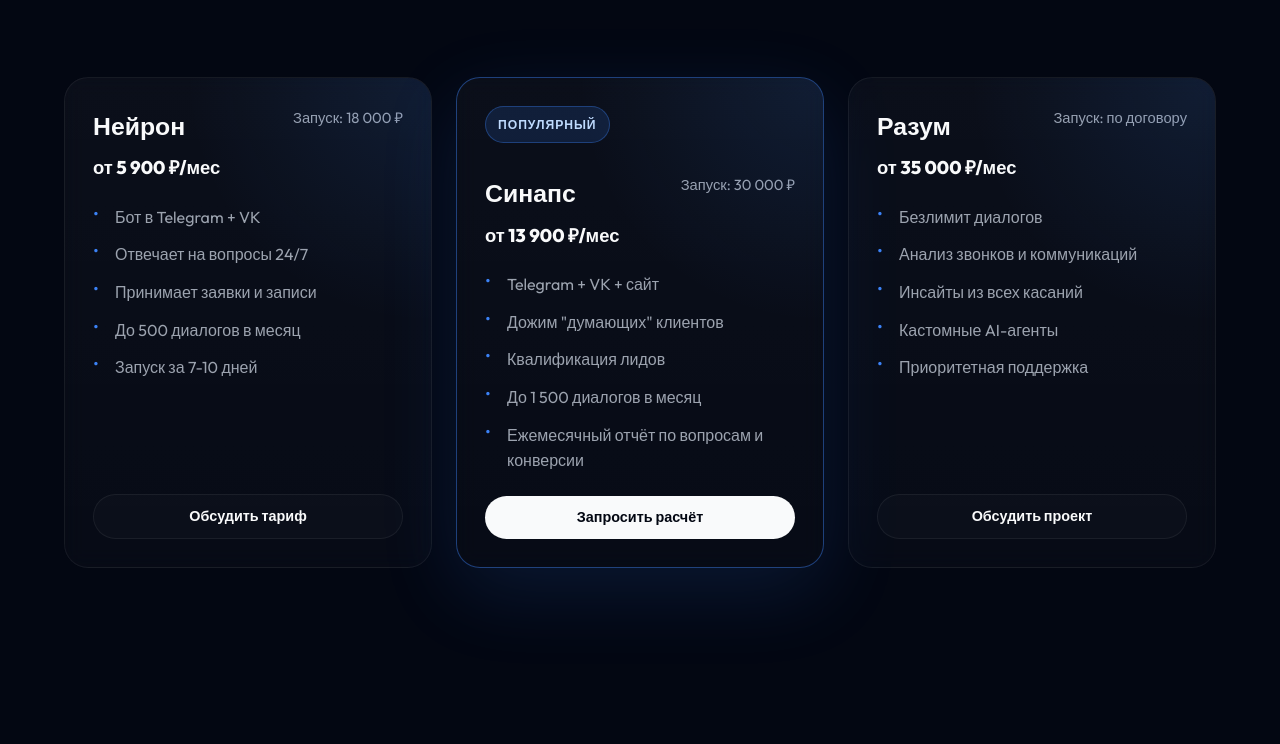
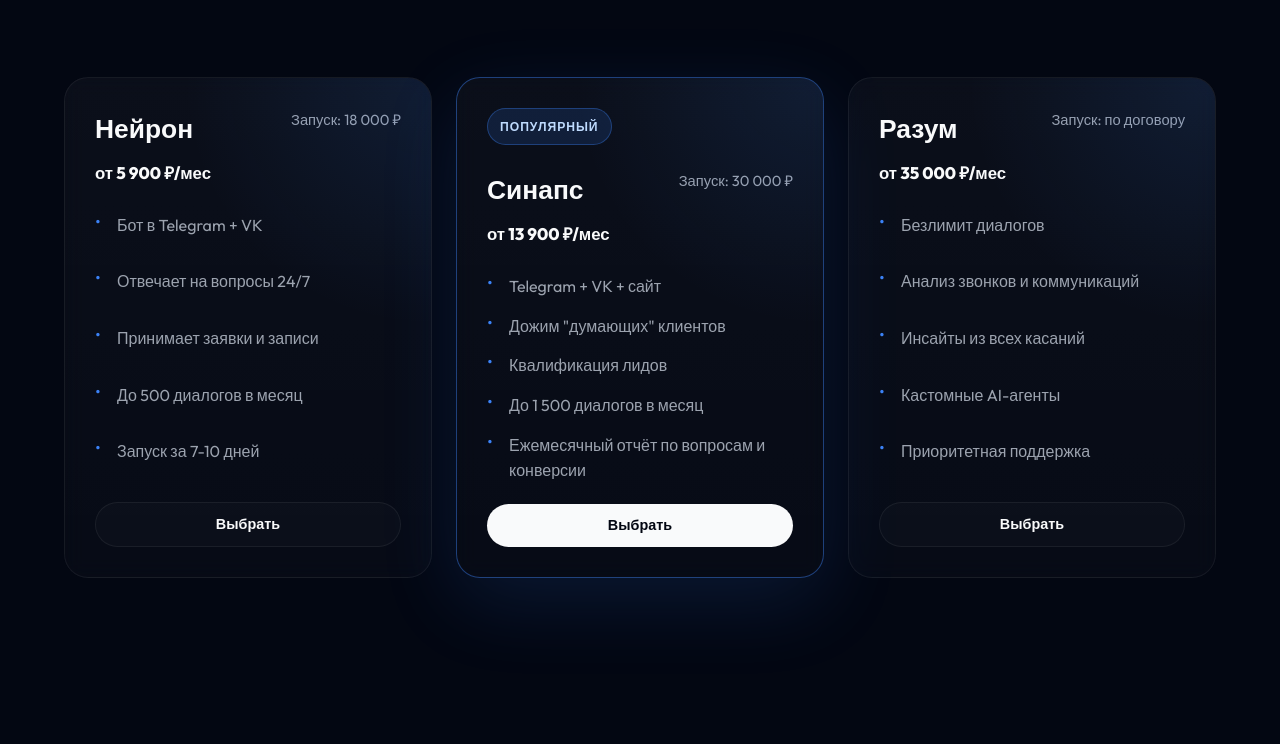
Before and after one commit to Nodum-TEACH/Nodum_site, a plain HTML site: page index.html in a window 1280 px wide. Shown: the part 1416-2160 px from the top of the page. Drawn offline with nearby package versions, Linux system fonts and the light colour scheme.

Commit message:
Tidy pricing section copy and layout

```diff
--- a/index.html
+++ b/index.html
@@ -19,7 +19,7 @@
         <div class="logo">Nodum<span class="dot">.tech</span></div>
         <div class="nav-links">
             <a href="#" target="_blank" class="nav-link"><i class="fa-brands fa-github"></i> GitHub</a>
-            <a href="#" target="_blank" class="btn btn-outline btn-sm">Обсудить проект</a>
+            <a href="#pricing" class="btn btn-outline btn-sm">Выбрать тариф</a>
         </div>
     </nav>
 
@@ -91,7 +91,7 @@
                     <li>До 500 диалогов в месяц</li>
                     <li>Запуск за 7-10 дней</li>
                 </ul>
-                <a href="#chat" class="btn btn-secondary btn-sm pricing-btn">Обсудить тариф</a>
+                <a href="#chat" class="btn btn-secondary btn-sm pricing-btn">Выбрать</a>
             </article>
 
             <article class="pricing-card pricing-card-featured fade-in-up" style="transition-delay: 0.1s">
@@ -110,7 +110,7 @@
                     <li>До 1 500 диалогов в месяц</li>
                     <li>Ежемесячный отчёт по вопросам и конверсии</li>
                 </ul>
-                <a href="#chat" class="btn btn-primary btn-sm pricing-btn">Запросить расчёт</a>
+                <a href="#chat" class="btn btn-primary btn-sm pricing-btn">Выбрать</a>
             </article>
 
             <article class="pricing-card fade-in-up" style="transition-delay: 0.2s">
@@ -128,7 +128,7 @@
                     <li>Кастомные AI-агенты</li>
                     <li>Приоритетная поддержка</li>
                 </ul>
-                <a href="#chat" class="btn btn-secondary btn-sm pricing-btn">Обсудить проект</a>
+                <a href="#chat" class="btn btn-secondary btn-sm pricing-btn">Выбрать</a>
             </article>
         </div>
     </section>
--- a/style.css
+++ b/style.css
@@ -451,13 +451,14 @@ body {
     background: linear-gradient(180deg, rgba(255, 255, 255, 0.035), rgba(255, 255, 255, 0.02));
     border: 1px solid var(--card-border);
     border-radius: var(--radius-lg);
-    padding: 28px;
+    padding: 30px;
     backdrop-filter: blur(10px);
     position: relative;
     overflow: hidden;
     display: flex;
     flex-direction: column;
-    gap: 22px;
+    gap: 20px;
+    min-height: 100%;
 }
 
 .pricing-card::before {
@@ -471,7 +472,7 @@ body {
 .pricing-card-featured {
     border-color: rgba(59, 130, 246, 0.45);
     box-shadow: 0 24px 80px rgba(59, 130, 246, 0.14);
-    transform: translateY(-10px);
+    transform: translateY(-6px);
 }
 
 .pricing-badge {
@@ -485,24 +486,24 @@ body {
     font-size: 0.76rem;
     font-weight: 800;
     letter-spacing: 0.08em;
-    margin-bottom: 8px;
+    margin-bottom: 4px;
 }
 
 .pricing-top {
     display: flex;
     align-items: flex-start;
     justify-content: space-between;
-    gap: 16px;
+    gap: 20px;
 }
 
 .pricing-name {
-    font-size: 1.55rem;
+    font-size: 1.65rem;
     font-weight: 800;
-    margin-bottom: 8px;
+    margin-bottom: 10px;
 }
 
 .pricing-price {
-    font-size: 1.15rem;
+    font-size: 1.05rem;
     color: var(--text-main);
     font-weight: 700;
 }
@@ -517,8 +518,10 @@ body {
 .pricing-list {
     list-style: none;
     display: grid;
-    gap: 12px;
+    gap: 14px;
     color: var(--text-muted);
+    margin-top: 6px;
+    flex: 1;
 }
 
 .pricing-list li {
```
